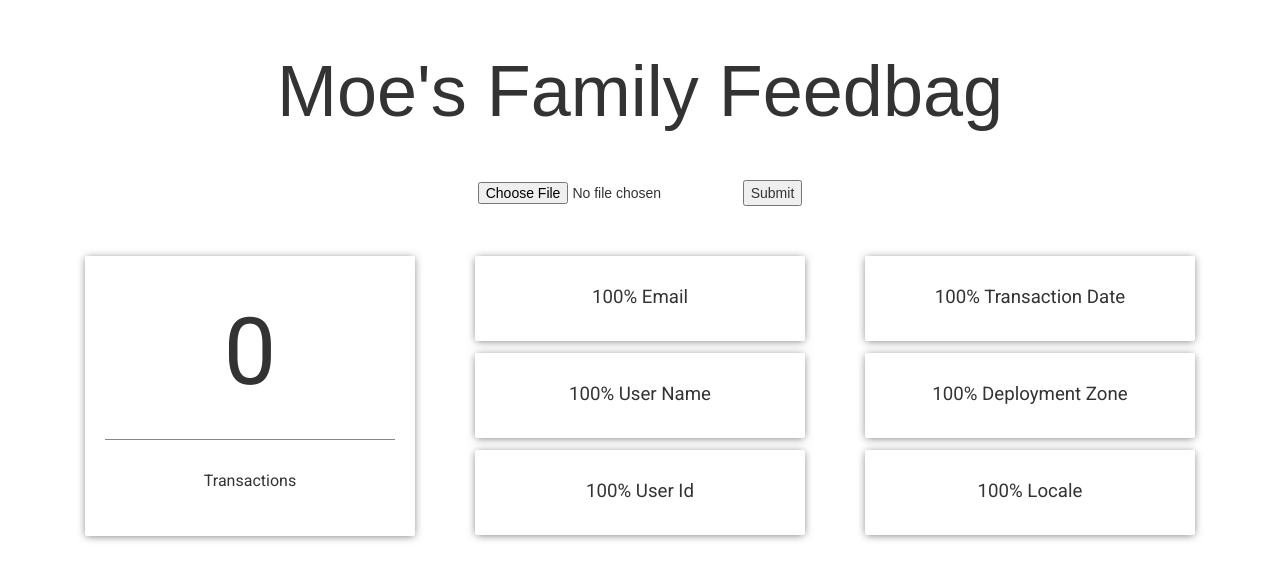
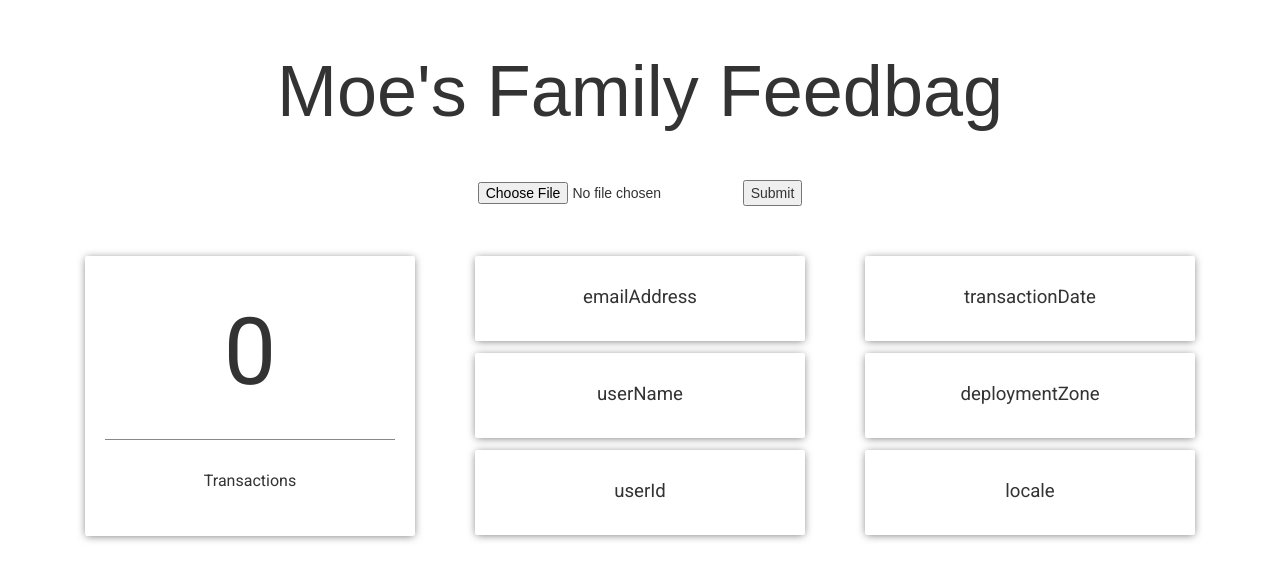
Before and after one commit to colin1717/moes_family_feedbag, a React (Create React App) app: page / in a window 1280 px wide. Shown: the top 580 px of the page. Built offline with nearby package versions, Linux system fonts and the light colour scheme.

Commit message:
initial PIE feed test working

```diff
--- a/src/App.js
+++ b/src/App.js
@@ -94,6 +94,28 @@ class App extends Component {
 		}
 	}
 
+	//functions to calculate % for attribute cards
+
+	//devide number of interactions w/o element by total interactions
+	//if result is NaN return element else return the result
+	calcPercentage(interactions, element){
+		let count = interactions.length;
+		for (let interaction of interactions) {
+			if (interaction[element] === undefined) {
+				count -= 1;
+			}
+		}
+		let result;
+
+		isNaN(Math.floor(((count)/interactions.length) * 100)) ? result = element : result = `${Math.floor(((count)/interactions.length) * 100)}% ${element}`;
+
+		return result;
+	}
+
+
+
+
+
 
 	//right now this is console loging each exteranl ID in the products array
 	findProducts(rawInteraction){
@@ -136,14 +158,14 @@ class App extends Component {
 				          <TransactionCount count={this.state.interactions.length}/>
 				        </div>
 				        <div className="col-sm-4">
-				          <AttributeCard value="100% Email" />
-				          <AttributeCard value="100% User Name" />
-				          <AttributeCard value="100% User Id" />
+				          <AttributeCard value={this.calcPercentage(this.state.interactions, "emailAddress")} />
+				          <AttributeCard value={this.calcPercentage(this.state.interactions, "userName")} />
+				          <AttributeCard value={this.calcPercentage(this.state.interactions, "userId")} />
 				        </div>
 				        <div className="col-sm-4">
-				          <AttributeCard value="100% Transaction Date" />
-				          <AttributeCard value="100% Deployment Zone" />
-				          <AttributeCard value="100% Locale" />
+				          <AttributeCard value={this.calcPercentage(this.state.interactions, "transactionDate")} />
+				          <AttributeCard value={this.calcPercentage(this.state.interactions, "deploymentZone")} />
+				          <AttributeCard value={this.calcPercentage(this.state.interactions, "locale")} />
 				        </div>
 				      </div>
 				    </div>
```
